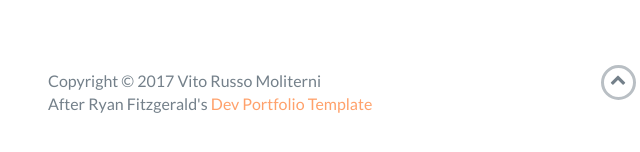
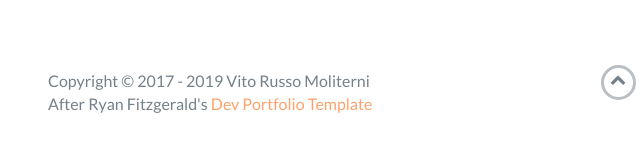
Before and after one commit to vitorussomoliterni/vitorussomoliterni.github.io, a website: page index.html in a window 1280 px wide. Shown: the part 3648-3800 px from the top of the page, 22-662 px from the left. Drawn offline with nearby package versions, Linux system fonts and the light colour scheme.

Commit message:
Updating year

```diff
--- a/index.html
+++ b/index.html
@@ -200,7 +200,7 @@
         <div class="container">
             <div class="row">
                 <div class="col-sm-5 copyright">
-                    <p>Copyright &copy; 2017 Vito Russo Moliterni</p>
+                    <p>Copyright &copy; 2017 - 2019 Vito Russo Moliterni</p>
                     <p>After Ryan Fitzgerald's <a href="https://github.com/RyanFitzgerald/devportfolio-template/" target="_blank">Dev Portfolio Template</a></p>
                 </div>
                 <div class="top">
```
